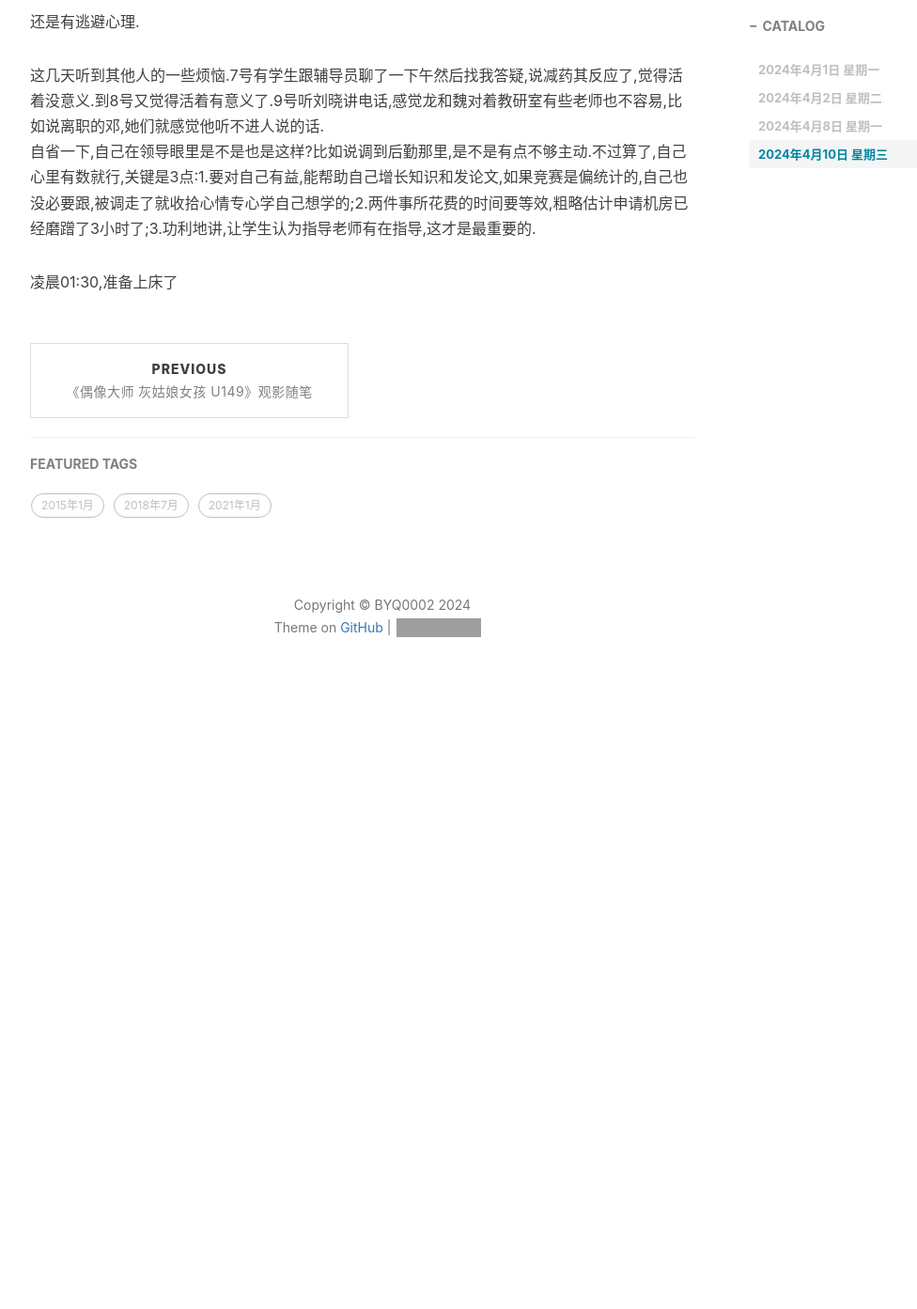
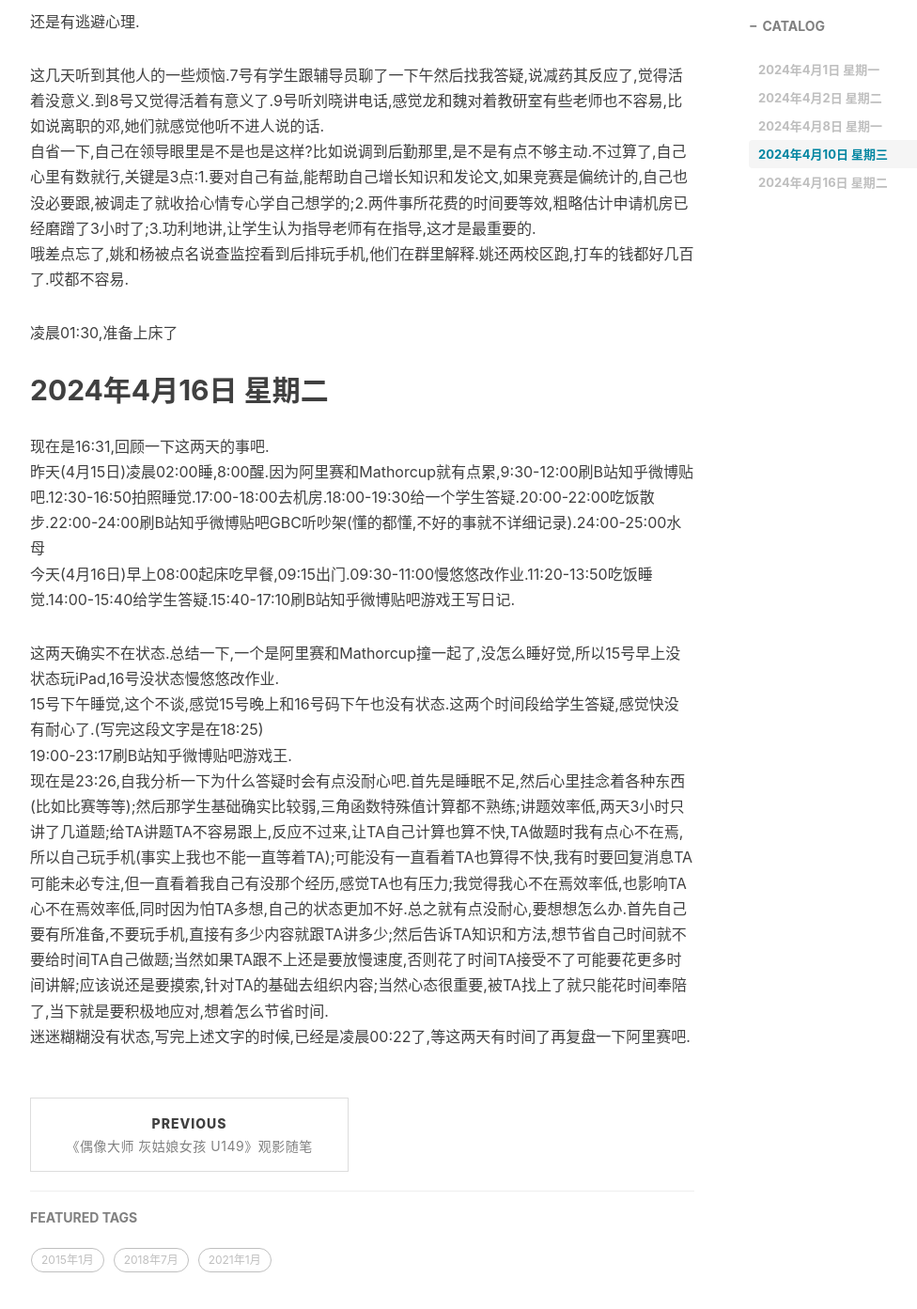
Before and after one commit to BYQ0002/BYQ0002.github.io, a Jekyll site: the page built from _posts/2023-10-23-一点近况.md, in a window 1280 px wide and 1400 px high, scrolled down 2444 px. Shown: the top 1393 px of the window at 94% size, without its empty margins (233-1209 px from the left). Built offline with Jekyll 4.4.1, drawn with Linux system fonts in a browser that asks for light colours; nearby versions of some CDN libraries; comment, search, counter and statistics services are not loaded; before the commit the page ends 3216 px from its top, so only the background shows below that; grey boxes are pictures that could not be loaded.

Commit message:
20240423_01

```diff
--- a/_posts/2023-10-23-一点近况.md
+++ b/_posts/2023-10-23-一点近况.md
@@ -59,5 +59,18 @@ tags:                                                  #标签
 
 这几天听到其他人的一些烦恼.7号有学生跟辅导员聊了一下午然后找我答疑,说减药其反应了,觉得活着没意义.到8号又觉得活着有意义了.9号听刘晓讲电话,感觉龙和魏对着教研室有些老师也不容易,比如说离职的邓,她们就感觉他听不进人说的话.
 自省一下,自己在领导眼里是不是也是这样?比如说调到后勤那里,是不是有点不够主动.不过算了,自己心里有数就行,关键是3点:1.要对自己有益,能帮助自己增长知识和发论文,如果竞赛是偏统计的,自己也没必要跟,被调走了就收拾心情专心学自己想学的;2.两件事所花费的时间要等效,粗略估计申请机房已经磨蹭了3小时了;3.功利地讲,让学生认为指导老师有在指导,这才是最重要的.
+哦差点忘了,姚和杨被点名说查监控看到后排玩手机,他们在群里解释.姚还两校区跑,打车的钱都好几百了.哎都不容易.
 
 凌晨01:30,准备上床了
+
+## 2024年4月16日 星期二
+
+现在是16:31,回顾一下这两天的事吧.
+昨天(4月15日)凌晨02:00睡,8:00醒.因为阿里赛和Mathorcup就有点累,9:30-12:00刷B站知乎微博贴吧.12:30-16:50拍照睡觉.17:00-18:00去机房.18:00-19:30给一个学生答疑.20:00-22:00吃饭散步.22:00-24:00刷B站知乎微博贴吧GBC听吵架(懂的都懂,不好的事就不详细记录).24:00-25:00水母
+今天(4月16日)早上08:00起床吃早餐,09:15出门.09:30-11:00慢悠悠改作业.11:20-13:50吃饭睡觉.14:00-15:40给学生答疑.15:40-17:10刷B站知乎微博贴吧游戏王写日记.
+
+这两天确实不在状态.总结一下,一个是阿里赛和Mathorcup撞一起了,没怎么睡好觉,所以15号早上没状态玩iPad,16号没状态慢悠悠改作业.
+15号下午睡觉,这个不谈,感觉15号晚上和16号码下午也没有状态.这两个时间段给学生答疑,感觉快没有耐心了.(写完这段文字是在18:25)
+19:00-23:17刷B站知乎微博贴吧游戏王.
+现在是23:26,自我分析一下为什么答疑时会有点没耐心吧.首先是睡眠不足,然后心里挂念着各种东西(比如比赛等等);然后那学生基础确实比较弱,三角函数特殊值计算都不熟练;讲题效率低,两天3小时只讲了几道题;给TA讲题TA不容易跟上,反应不过来,让TA自己计算也算不快,TA做题时我有点心不在焉,所以自己玩手机(事实上我也不能一直等着TA);可能没有一直看着TA也算得不快,我有时要回复消息TA可能未必专注,但一直看着我自己有没那个经历,感觉TA也有压力;我觉得我心不在焉效率低,也影响TA心不在焉效率低,同时因为怕TA多想,自己的状态更加不好.总之就有点没耐心,要想想怎么办.首先自己要有所准备,不要玩手机,直接有多少内容就跟TA讲多少;然后告诉TA知识和方法,想节省自己时间就不要给时间TA自己做题;当然如果TA跟不上还是要放慢速度,否则花了时间TA接受不了可能要花更多时间讲解;应该说还是要摸索,针对TA的基础去组织内容;当然心态很重要,被TA找上了就只能花时间奉陪了,当下就是要积极地应对,想着怎么节省时间.
+迷迷糊糊没有状态,写完上述文字的时候,已经是凌晨00:22了,等这两天有时间了再复盘一下阿里赛吧.
```
Also changed, not shown: _posts/2023-10-23-一点近况 copy.md (added, +13 -0 lines).
